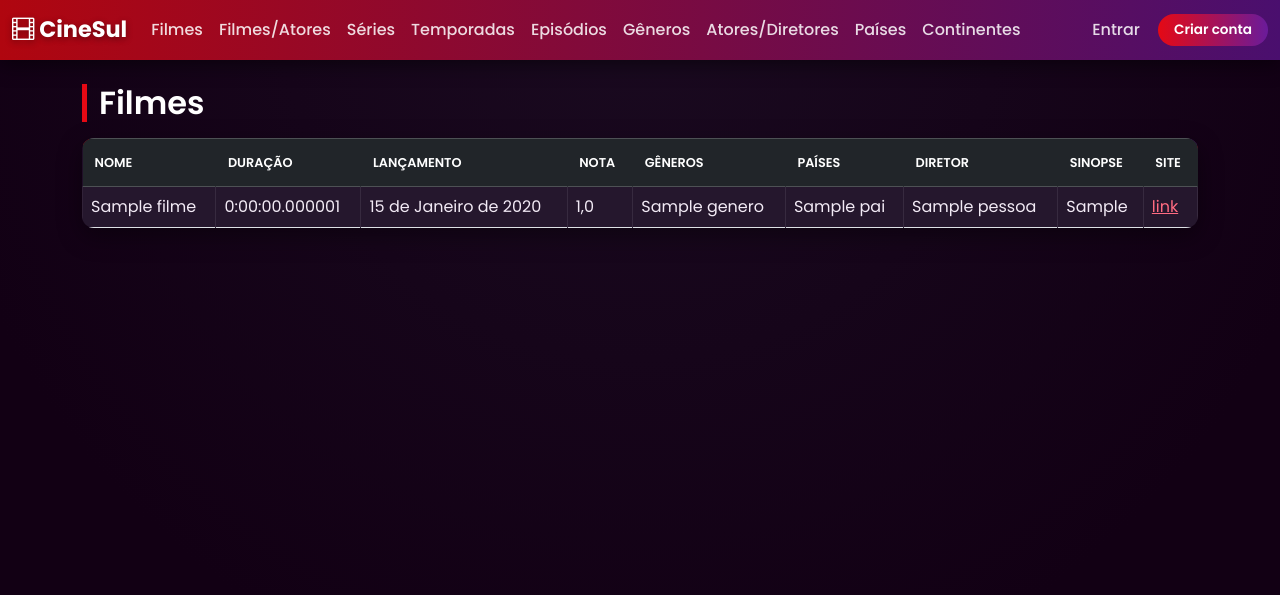
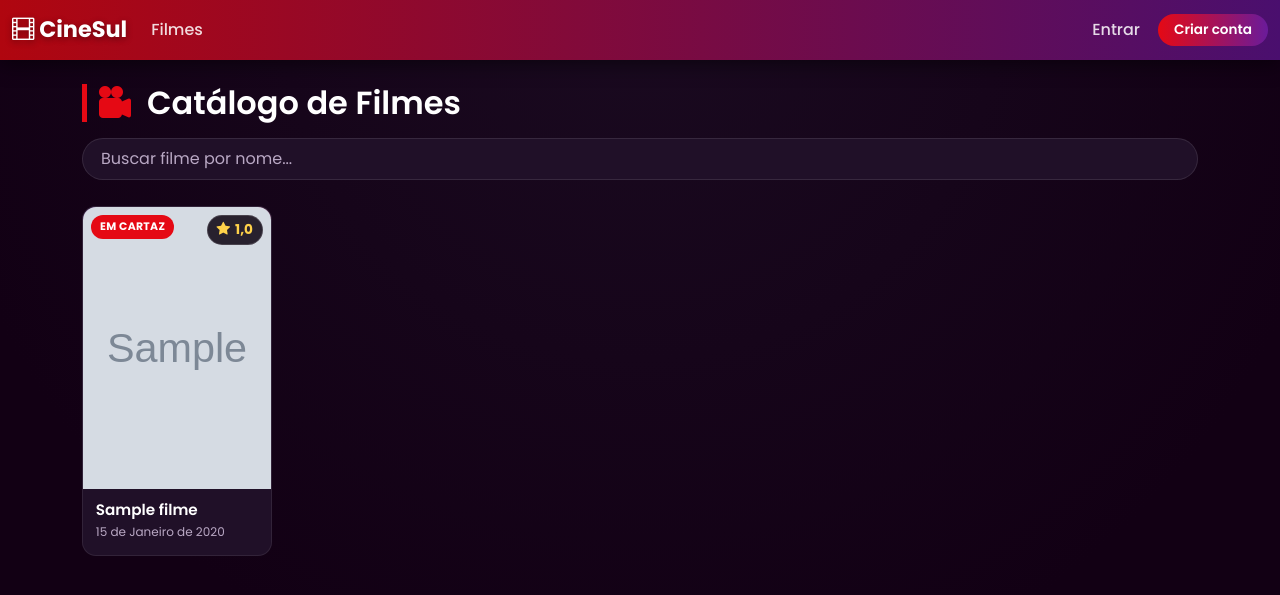
Before and after one commit to LuisFelipe100508/Sistema_Filmes, a Django app: page /filmes/ in a window 1280 px wide. Shown: the top 595 px of the page. Run offline with Django 5.2, Linux system fonts and the light colour scheme; tables that the repository leaves empty hold one stand-in row (values such as "Sample post"); grey boxes marked "Sample" are stand-in pictures.

Commit message:
funcionalidades concluidas

```diff
--- a/app/models.py
+++ b/app/models.py
@@ -57,6 +57,7 @@ class Genero(models.Model):
 # =========================================================
 class Pessoa(models.Model):
     nome = models.CharField(max_length=150)
+    foto_url = models.URLField(blank=True, null=True, help_text="Foto do ator/diretor (TMDB)")
     site = models.URLField(blank=True, null=True)
     insta = models.CharField("Instagram", max_length=150, blank=True, null=True)
     face = models.CharField("Facebook", max_length=150, blank=True, null=True)
--- a/app/templates/app/base.html
+++ b/app/templates/app/base.html
@@ -173,6 +173,75 @@
         .comentario-header { display: flex; justify-content: space-between; align-items: center; color: #ffd24a; font-weight: 600; margin-bottom: 4px; }
         .comentario-header span { display: inline-flex; align-items: center; gap: 5px; }
         .comentario-data { font-size: .75rem; color: var(--cinema-text-muted); }
+                /* Grid de catálogo (listagem de filmes/séries em cards) */
+                .catalogo-grid {
+            display: grid;
+            grid-template-columns: repeat(auto-fill, minmax(190px, 1fr));
+            gap: 1.4rem;
+        }
+
+        /* Cards de entidades simples (gênero, país, continente, pessoa) */
+        .entidade-grid {
+            display: grid;
+            grid-template-columns: repeat(auto-fill, minmax(220px, 1fr));
+            gap: 1rem;
+        }
+        .entidade-card {
+            background: var(--cinema-card); border: 1px solid rgba(255,255,255,0.08);
+            border-radius: 14px; padding: 1.2rem 1.4rem;
+            transition: transform .2s ease, box-shadow .2s ease, border-color .2s ease;
+        }
+        .entidade-card:hover {
+            transform: translateY(-4px);
+            box-shadow: 0 10px 24px rgba(229,9,20,0.2);
+            border-color: rgba(229,9,20,0.4);
+        }
+        .entidade-card h4 { color: #fff; font-size: 1.05rem; margin: 0 0 6px; display: flex; align-items: center; gap: 8px; }
+        .entidade-card h4 i { color: var(--cinema-red); }
+        .entidade-card p { margin: 2px 0; font-size: .85rem; }
+        .entidade-card .entidade-social { display: flex; gap: 10px; margin-top: 8px; }
+        .entidade-card .entidade-social a { color: var(--cinema-text-muted); font-size: 1rem; }
+        .entidade-card .entidade-social a:hover { color: #ff6b81; }
+
+        .filtro-barra {
+            display: flex; gap: .6rem; flex-wrap: wrap; margin-bottom: 1.6rem;
+        }
+        .filtro-barra input {
+            background: var(--cinema-card); border: 1px solid rgba(255,255,255,0.1);
+            color: var(--cinema-text); border-radius: 999px; padding: 8px 18px;
+            flex: 1; min-width: 200px;
+        }
+        .filtro-barra input::placeholder { color: var(--cinema-text-muted); }
+        .filtro-barra select {
+            background: var(--cinema-card); border: 1px solid rgba(255,255,255,0.1);
+            color: var(--cinema-text); border-radius: 999px; padding: 8px 18px;
+        }
+
+        .page-title { display: flex; align-items: center; gap: 10px; }
+        .page-title i { color: var(--cinema-red); }
+
+        /* Tabelas de relação (ainda em formato tabela, mas com tema) */
+        .table-wrap { border-radius: 14px; overflow: hidden; }
+        .elenco-scroll {
+            display: flex; gap: 1.2rem; overflow-x: auto; padding: .3rem .2rem 1.2rem;
+        }
+        .elenco-scroll::-webkit-scrollbar { height: 8px; }
+        .elenco-scroll::-webkit-scrollbar-thumb { background: var(--cinema-red-dark); border-radius: 10px; }
+        .elenco-scroll::-webkit-scrollbar-track { background: rgba(255,255,255,0.05); }
+
+        .elenco-card { flex: 0 0 110px; text-align: center; }
+        .elenco-foto {
+            width: 100px; height: 100px; border-radius: 50%; overflow: hidden;
+            border: 2px solid rgba(229,9,20,0.4); margin: 0 auto 8px;
+            background: linear-gradient(135deg, var(--cinema-purple-dark), var(--cinema-red-dark));
+        }
+        .elenco-foto img { width: 100%; height: 100%; object-fit: cover; display: block; }
+        .elenco-foto-placeholder {
+            width: 100%; height: 100%; display: flex; align-items: center; justify-content: center;
+            font-size: 2rem; color: rgba(255,255,255,0.6);
+        }
+        .elenco-nome { font-size: .85rem; font-weight: 600; color: #fff; line-height: 1.2; }
+        .elenco-personagem { font-size: .75rem; color: var(--cinema-text-muted); margin-top: 2px; }
     </style>
 </head>
 <body>
@@ -185,14 +254,6 @@
             <div class="collapse navbar-collapse" id="nav">
                 <ul class="navbar-nav me-auto">
                     <li class="nav-item"><a class="nav-link" href="{% url 'app:lista_filmes' %}">Filmes</a></li>
-                    <li class="nav-item"><a class="nav-link" href="{% url 'app:lista_filme_atores' %}">Filmes/Atores</a></li>
-                    <li class="nav-item"><a class="nav-link" href="{% url 'app:lista_series' %}">Séries</a></li>
-                    <li class="nav-item"><a class="nav-link" href="{% url 'app:lista_temporadas' %}">Temporadas</a></li>
-                    <li class="nav-item"><a class="nav-link" href="{% url 'app:lista_episodios' %}">Episódios</a></li>
-                    <li class="nav-item"><a class="nav-link" href="{% url 'app:lista_generos' %}">Gêneros</a></li>
-                    <li class="nav-item"><a class="nav-link" href="{% url 'app:lista_pessoas' %}">Atores/Diretores</a></li>
-                    <li class="nav-item"><a class="nav-link" href="{% url 'app:lista_paises' %}">Países</a></li>
-                    <li class="nav-item"><a class="nav-link" href="{% url 'app:lista_continentes' %}">Continentes</a></li>
                 </ul>
                 <ul class="navbar-nav">
                     {% if user.is_authenticated %}
--- a/app/templates/app/lista_filmes.html
+++ b/app/templates/app/lista_filmes.html
@@ -1,30 +1,52 @@
 {% extends "app/base.html" %}
 {% block title %}Filmes{% endblock %}
 {% block content %}
-<h2 class="mb-3">Filmes</h2>
-<table class="table table-striped table-bordered">
-    <thead class="table-dark">
-        <tr>
-            <th>Nome</th><th>Duração</th><th>Lançamento</th><th>Nota</th>
-            <th>Gêneros</th><th>Países</th><th>Diretor</th><th>Sinopse</th><th>Site</th>
-        </tr>
-    </thead>
-    <tbody>
-        {% for f in filmes %}
-        <tr>
-            <td>{{ f.nome }}</td>
-            <td>{{ f.duracao }}</td>
-            <td>{{ f.data_lancamento }}</td>
-            <td>{{ f.nota_avaliacao|default:"-" }}</td>
-            <td>{% for g in f.genero.all %}{{ g.nome }}{% if not forloop.last %}, {% endif %}{% endfor %}</td>
-            <td>{% for p in f.pais.all %}{{ p.nome }}{% if not forloop.last %}, {% endif %}{% endfor %}</td>
-            <td>{{ f.diretor|default:"-" }}</td>
-            <td>{{ f.sinopse|truncatewords:15|default:"-" }}</td>
-            <td>{% if f.site_oficial %}<a href="{{ f.site_oficial }}" target="_blank">link</a>{% else %}-{% endif %}</td>
-        </tr>
-        {% empty %}
-        <tr><td colspan="9" class="text-center">Nenhum filme cadastrado.</td></tr>
-        {% endfor %}
-    </tbody>
-</table>
+<h2 class="page-title"><i class="bi bi-camera-reels-fill"></i> Catálogo de Filmes</h2>
+
+<div class="filtro-barra">
+    <input type="text" id="buscaFilme" placeholder="Buscar filme por nome..." onkeyup="filtrarCards('buscaFilme', 'cardFilme')">
+</div>
+
+{% if filmes %}
+<div class="catalogo-grid">
+    {% for f in filmes %}
+    <a href="{% url 'app:detalhe_filme' f.id %}" class="poster-card cardFilme" data-nome="{{ f.nome|lower }}">
+        <div class="poster-img-wrap">
+            {% if f.poster_url %}
+                <img src="{{ f.poster_url }}" alt="{{ f.nome }}">
+            {% else %}
+                <div class="poster-placeholder"><i class="bi bi-film"></i></div>
+            {% endif %}
+            {% if f.status_cartaz == 'em_cartaz' %}
+                <span class="poster-badge badge-cartaz">Em cartaz</span>
+            {% elif f.status_cartaz == 'em_breve' %}
+                <span class="poster-badge badge-breve">Em breve</span>
+            {% endif %}
+            {% if f.nota_avaliacao %}
+            <span class="poster-rating"><i class="bi bi-star-fill"></i> {{ f.nota_avaliacao }}</span>
+            {% endif %}
+        </div>
+        <div class="poster-info">
+            <h4>{{ f.nome }}</h4>
+            <div class="poster-date">{{ f.data_lancamento }}</div>
+        </div>
+    </a>
+    {% endfor %}
+</div>
+{% else %}
+<div class="empty-state">Nenhum filme cadastrado ainda.</div>
+{% endif %}
+
 {% endblock %}
+
+{% block extra_js %}
+<script>
+function filtrarCards(inputId, cardClass) {
+    const termo = document.getElementById(inputId).value.toLowerCase();
+    document.querySelectorAll('.' + cardClass).forEach(function(card) {
+        const nome = card.getAttribute('data-nome');
+        card.style.display = nome.includes(termo) ? '' : 'none';
+    });
+}
+</script>
+{% endblock %}
--- a/app/urls.py
+++ b/app/urls.py
@@ -8,14 +8,6 @@ urlpatterns = [
     path("", views.index, name="index"),
     path("filme/<int:filme_id>/", views.detalhe_filme, name="detalhe_filme"),
     path("filmes/", views.lista_filmes, name="lista_filmes"),
-    path("filmes-atores/", views.lista_filme_atores, name="lista_filme_atores"),
-    path("series/", views.lista_series, name="lista_series"),
-    path("episodios/", views.lista_episodios, name="lista_episodios"),
-    path("temporadas/", views.lista_temporadas, name="lista_temporadas"),
-    path("generos/", views.lista_generos, name="lista_generos"),
-    path("pessoas/", views.lista_pessoas, name="lista_pessoas"),
-    path("paises/", views.lista_paises, name="lista_paises"),
-    path("continentes/", views.lista_continentes, name="lista_continentes"),
 
     # Autenticação
     path("registrar/", views.registrar, name="registrar"),
--- a/app/views.py
+++ b/app/views.py
@@ -4,20 +4,7 @@ from django.contrib.auth.decorators import login_required
 from django.contrib.auth.forms import UserCreationForm
 from django.shortcuts import render, redirect, get_object_or_404
 
-from .models import (
-    Continente,
-    Pais,
-    Genero,
-    Pessoa,
-    Filme,
-    FilmeAtor,
-    Serie,
-    Temporada,
-    Episodio,
-    SerieEpisodio,
-    AvaliacaoUsuario,
-    Sessao,
-)
+from .models import Filme, AvaliacaoUsuario
 
 
 def index(request):
@@ -49,6 +36,7 @@ def detalhe_filme(request, filme_id):
 
     return render(request, "app/detalhe_filme.html", {
         "filme": filme,
+        "elenco": filme.elenco.select_related("ator").all(),
         "avaliacoes": avaliacoes,
         "ja_avaliou": ja_avaliou,
         "media_usuarios": media_usuarios,
@@ -57,48 +45,8 @@ def detalhe_filme(request, filme_id):
 
 
 def lista_filmes(request):
-    filmes = Filme.objects.prefetch_related("genero", "pais", "elenco__ator").select_related("diretor")
+    filmes = Filme.objects.prefetch_related("genero", "pais").select_related("diretor")
     return render(request, "app/lista_filmes.html", {"filmes": filmes})
-
-
-def lista_filme_atores(request):
-    relacoes = FilmeAtor.objects.select_related("filme", "ator").all()
-    return render(request, "app/lista_filme_atores.html", {"relacoes": relacoes})
-
-
-def lista_series(request):
-    series = Serie.objects.prefetch_related("genero", "pais", "temporadas").select_related("diretor")
-    return render(request, "app/lista_series.html", {"series": series})
-
-
-def lista_temporadas(request):
-    temporadas = Temporada.objects.select_related("serie").all()
-    return render(request, "app/lista_temporadas.html", {"temporadas": temporadas})
-
-
-def lista_episodios(request):
-    dados = SerieEpisodio.objects.select_related("serie", "temporada", "episodio").all()
-    return render(request, "app/lista_episodios.html", {"dados": dados})
-
-
-def lista_generos(request):
-    generos = Genero.objects.all()
-    return render(request, "app/lista_generos.html", {"generos": generos})
-
-
-def lista_pessoas(request):
-    pessoas = Pessoa.objects.select_related("nacionalidade").all()
-    return render(request, "app/lista_pessoas.html", {"pessoas": pessoas})
-
-
-def lista_paises(request):
-    paises = Pais.objects.select_related("continente").all()
-    return render(request, "app/lista_paises.html", {"paises": paises})
-
-
-def lista_continentes(request):
-    continentes = Continente.objects.all()
-    return render(request, "app/lista_continentes.html", {"continentes": continentes})
 
 
 def registrar(request):
@@ -118,6 +66,10 @@ def registrar(request):
 def avaliar_filme(request, filme_id):
     filme = get_object_or_404(Filme, id=filme_id)
 
+    if filme.status_cartaz == "em_breve":
+        messages.error(request, "Este filme ainda não estreou — você poderá avaliá-lo após o lançamento.")
+        return redirect("app:detalhe_filme", filme_id=filme.id)
+
     if request.method == "POST":
         nota = request.POST.get("nota")
         comentario = request.POST.get("comentario", "").strip()
```
Also changed, not shown: app/management/commands/fetch_tmdb.py (+19 -0 lines), app/templates/app/detalhe_filme.html (+25 -6 lines), app/templates/app/lista_continentes.html (deleted, +0 -15 lines), app/templates/app/lista_episodios.html (deleted, +0 -23 lines), app/templates/app/lista_filme_atores.html (deleted, +0 -21 lines), app/templates/app/lista_generos.html (deleted, +0 -15 lines), app/templates/app/lista_paises.html (deleted, +0 -15 lines), app/templates/app/lista_pessoas.html (deleted, +0 -24 lines), app/templates/app/lista_series.html (deleted, +0 -29 lines), app/templates/app/lista_temporadas.html (deleted, +0 -15 lines), app/migrations/0004_pessoa_foto_url.py (added).
